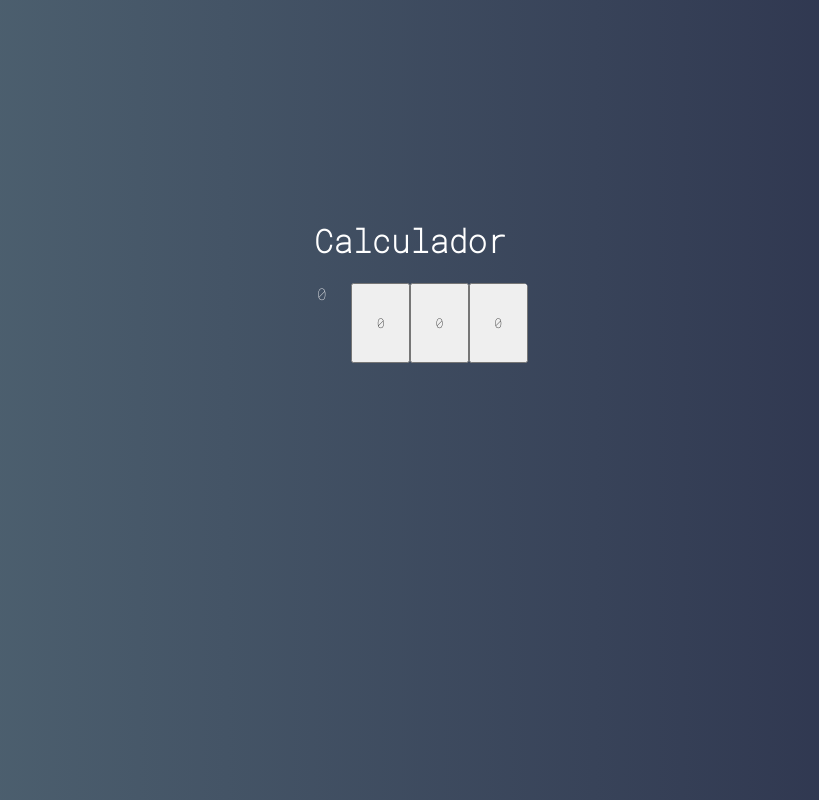
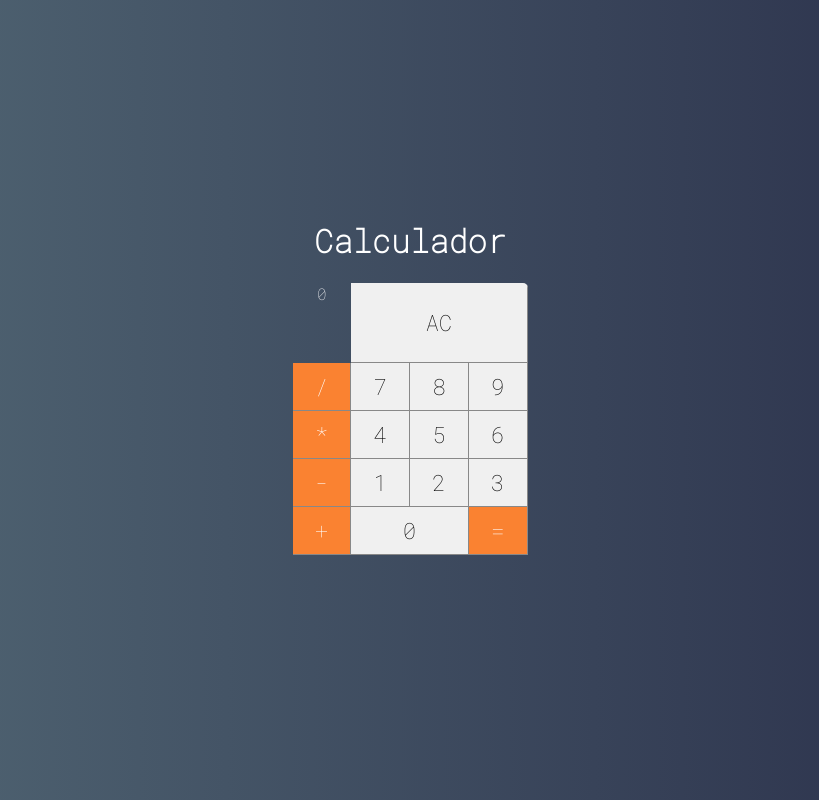
Before and after one commit to HalexRamos/calculator, a Vue app: page / in a window 1280 px wide. Shown: the whole page, without its empty margins (230-1049 px from the left). Built offline with nearby package versions, Linux system fonts and the light colour scheme.

Commit message:
Componente Button #01

```diff
--- a/src/components/Button.vue
+++ b/src/components/Button.vue
@@ -1,11 +1,54 @@
 <!-- eslint-disable vue/multi-word-component-names -->
 <template>
-  <button class="button">0</button>
+  <button class="button" :class="{ double, triple, operation }">
+    {{ label }}
+  </button>
 </template>
 
 <script>
-export default {};
+export default {
+  props: {
+    label: {},
+    operation: { type: Boolean },
+    double: { type: Boolean },
+    triple: { type: Boolean },
+  },
+};
 </script>
 
 <style>
+:root {
+  --bg-button: #f0f0f0;
+  --border-button: solid 1px #888;
+}
+
+.button {
+  font-size: 1.4em;
+  background-color: var(--bg-button);
+  border: none;
+  border-right: var(--border-button);
+  border-bottom: var(--border-button);
+  outline: none;
+}
+
+.button:active {
+  background-color: #ccc;
+}
+
+.button.double {
+  grid-column: span 2;
+}
+
+.button.triple {
+  grid-column: span 3;
+}
+
+.button.operation {
+  background-color: #fa8231;
+  color: #fff;
+}
+
+.button.operation:active {
+  background-color: #fa8231cc;
+}
 </style>
--- a/src/main/Calculator.vue
+++ b/src/main/Calculator.vue
@@ -2,9 +2,22 @@
 <template>
   <div class="calculator">
     <Display />
-    <Button />
-    <Button />
-    <Button />
+    <Button label="AC" triple />
+    <Button label="/" operation />
+    <Button label="7" />
+    <Button label="8" />
+    <Button label="9" />
+    <Button label="*" operation />
+    <Button label="4" />
+    <Button label="5" />
+    <Button label="6" />
+    <Button label="-" operation />
+    <Button label="1" />
+    <Button label="2" />
+    <Button label="3" />
+    <Button label="+" operation />
+    <Button label="0" double />
+    <Button label="=" operation />
   </div>
 </template>
 
```
